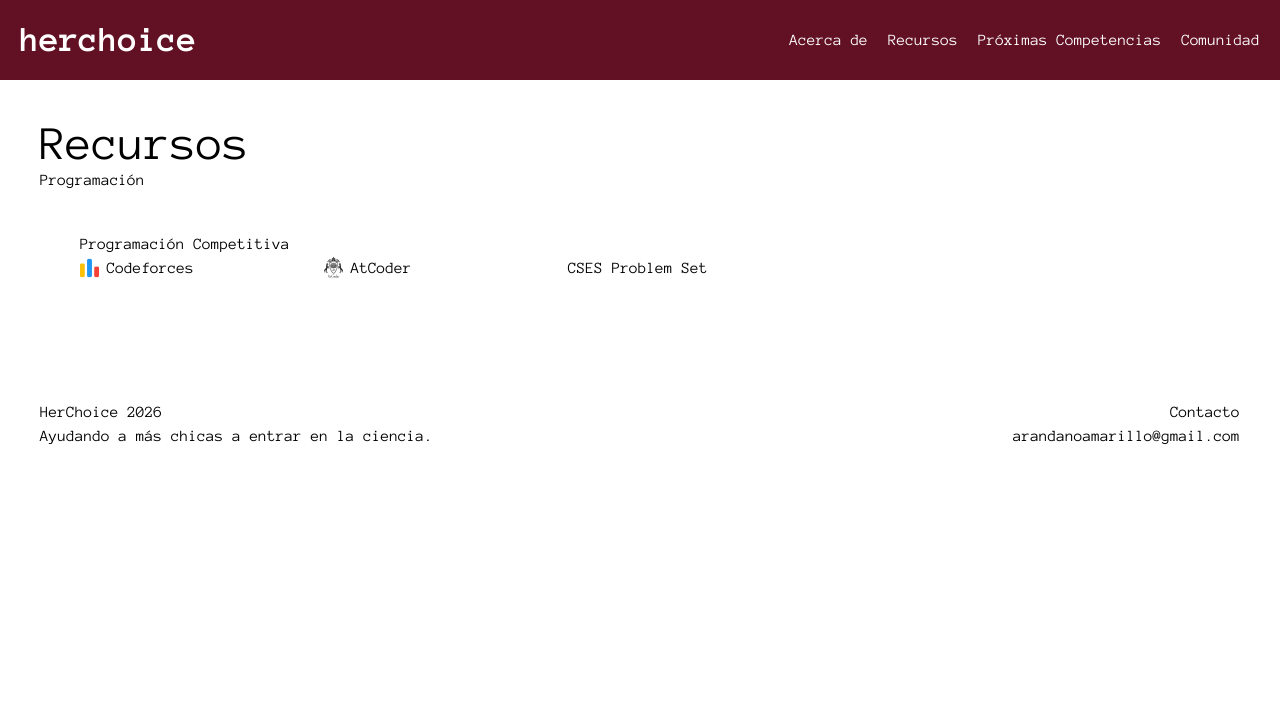
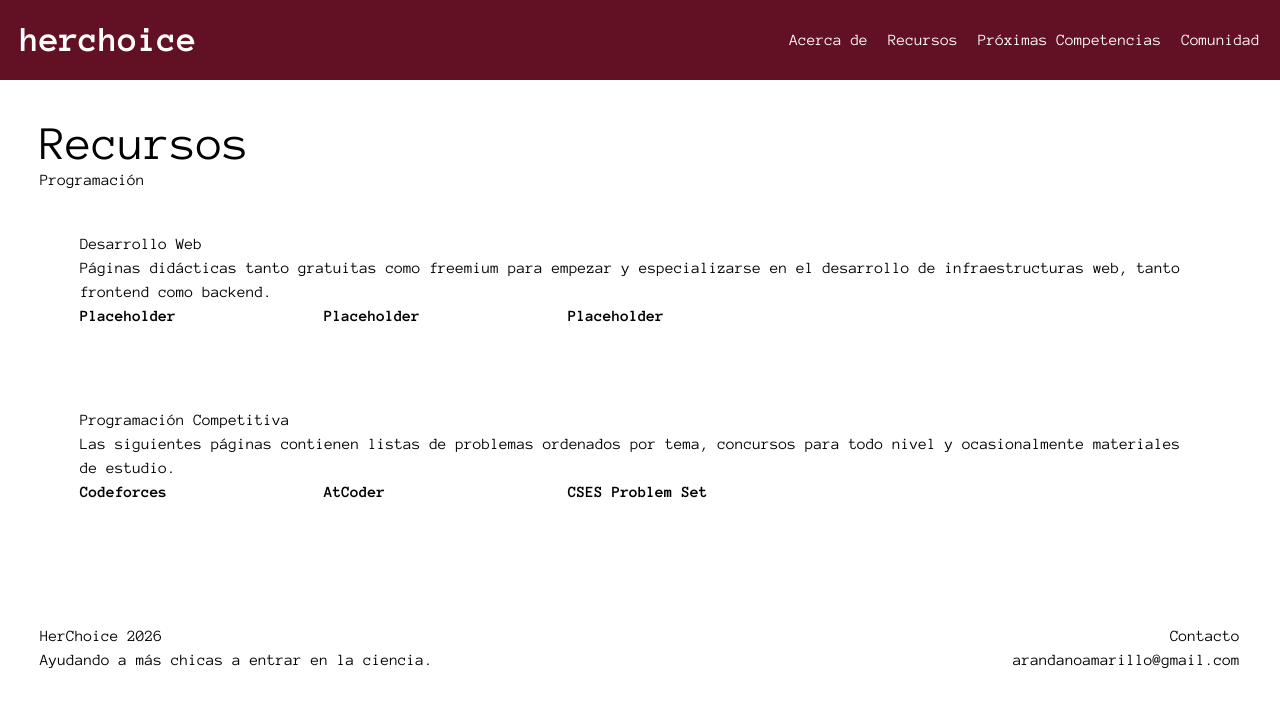
Before and after one commit to andraguoso/herchoice, a website: page recursos.html in a window 1280 px wide. Drawn offline with Linux system fonts and the light colour scheme.

Commit message:
add more programming resources to recursos

```diff
--- a/recursos.html
+++ b/recursos.html
@@ -24,19 +24,38 @@
         <div>
             <span>Programación</span>
             <div class="p-10">
+                <span>Desarrollo Web</span>
+                <p>
+                    Páginas didácticas tanto gratuitas como freemium para empezar y especializarse en el desarrollo de
+                    infraestructuras web, tanto frontend como backend.
+                </p>
+                <div class="flex flex-row gap-5">
+                    <div class="flex flex-row w-1/5 gap-3 align-items">
+                        <a class="font-bold" href="">Placeholder</a>
+                    </div>
+                    <div class="flex flex-row w-1/5 gap-3 align-items">
+                        <a class="font-bold" href="">Placeholder</a>
+                    </div>
+                    <div class="flex flex-row w-1/5 align-items">
+                        <a class="font-bold" href="">Placeholder</a>
+                    </div>
+                </div>
+            </div>
+            <div class="p-10">
                 <span>Programación Competitiva</span>
+                <p>
+                    Las siguientes páginas contienen listas de problemas ordenados por tema, concursos para todo nivel y
+                    ocasionalmente materiales de estudio.
+                </p>
                 <div class="flex flex-row gap-5">
-                    <div class="flex flex-row w-1/5 gap-2 align-items">
-                        <img class="w-1/12" src="assets/codeforces.jpg">
-                        <a class="w-11/12" href="https://codeforces.com/">Codeforces</a>
+                    <div class="flex flex-row w-1/5 gap-3 align-items">
+                        <a class="font-bold" href="https://codeforces.com/">Codeforces</a>
                     </div>
-                    <div class="flex flex-row w-1/5 gap-2 align-items">
-                        <img class="w-1/12" src="assets/atcoder.png">
-                        <a href="https://atcoder.jp/home">AtCoder</a>
+                    <div class="flex flex-row w-1/5 gap-3 align-items">
+                        <a class="font-bold" href="https://atcoder.jp/home">AtCoder</a>
                     </div>
-                    <div class="w-1/5">
-                        <img>
-                        <a href="https://cses.fi/problemset/">CSES Problem Set</a>
+                    <div class="flex flex-row w-1/5 align-items">
+                        <a class="font-bold" href="https://cses.fi/problemset/">CSES Problem Set</a>
                     </div>
                 </div>
             </div>
```
